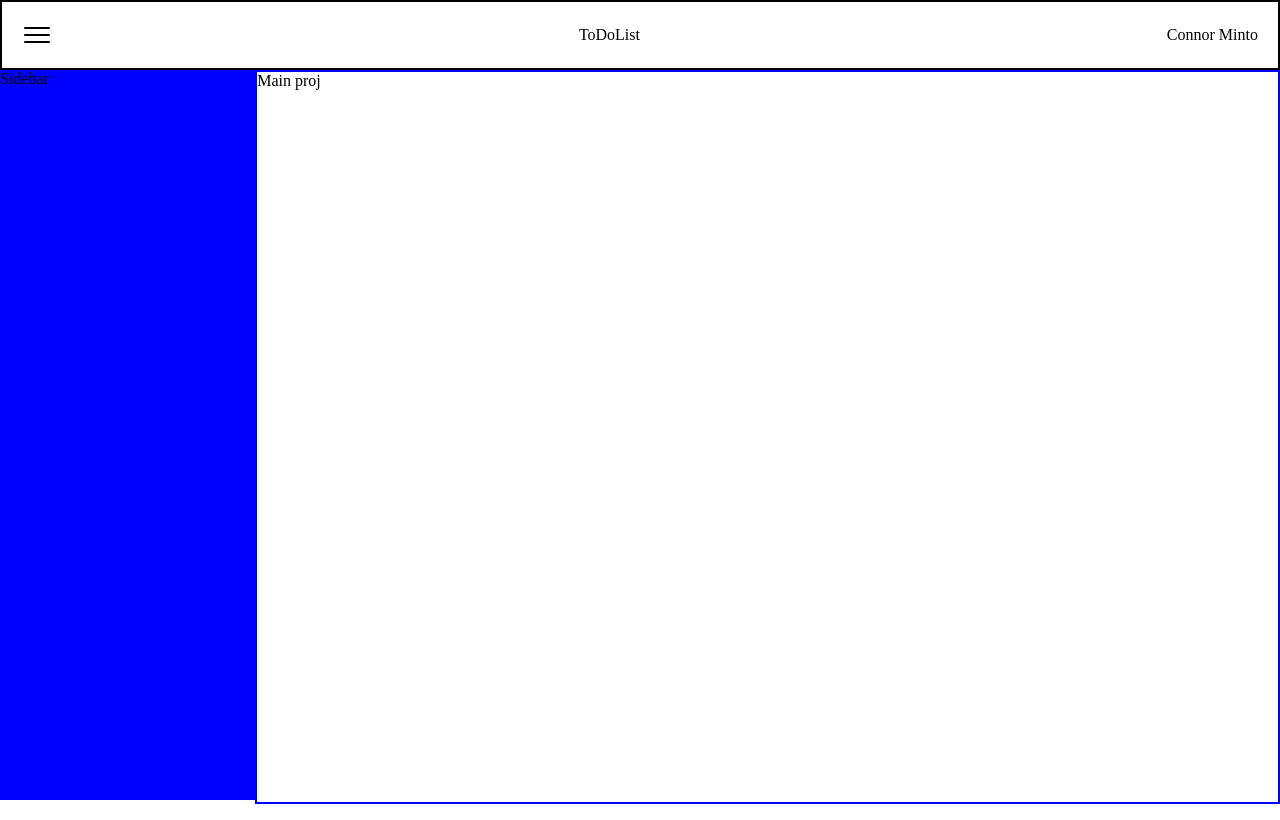
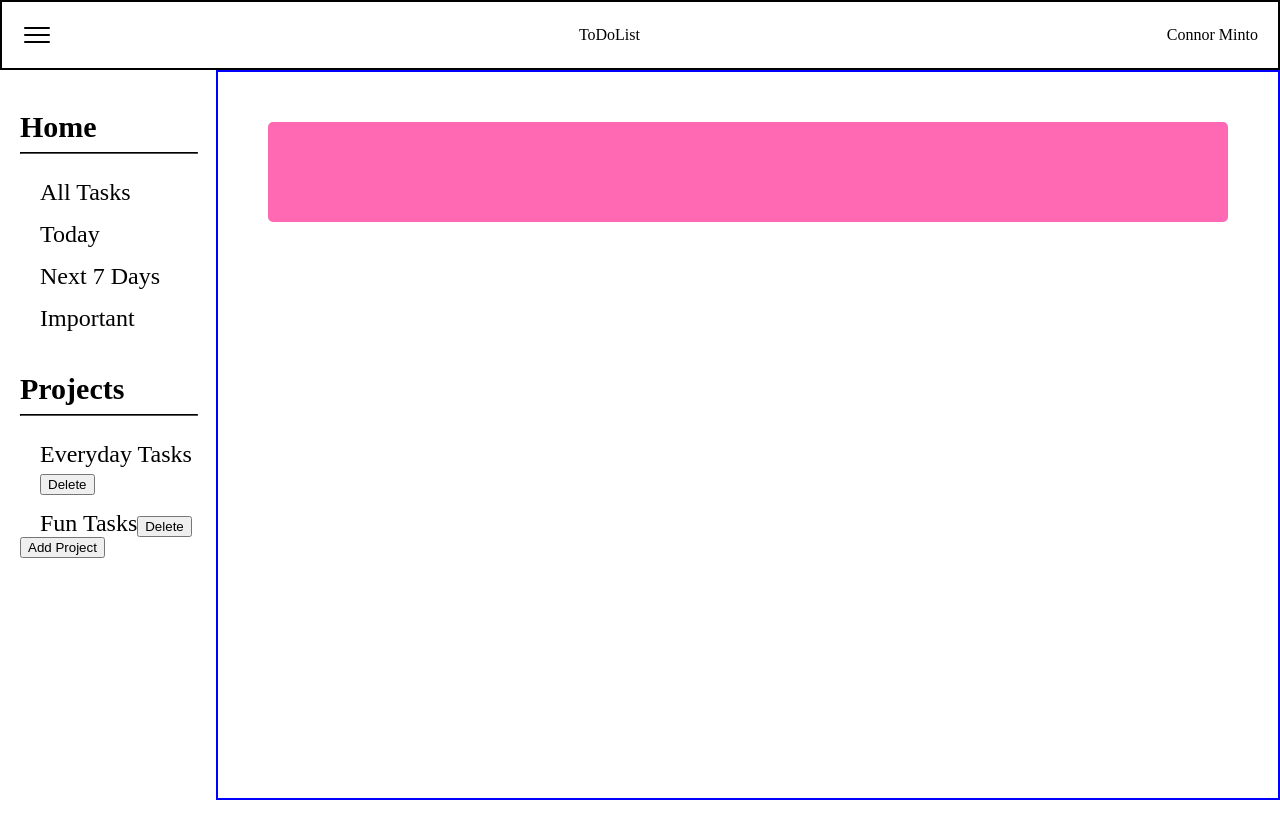
Before and after one commit to ConMint/ToDo, a website built with webpack: page src/index.html in a window 1280 px wide. Built offline with nearby package versions, Linux system fonts and the light colour scheme.

Commit message:
adding new projects

```diff
--- a/package.json
+++ b/package.json
@@ -24,6 +24,7 @@
     "css-loader": "^6.7.1",
     "html-webpack-plugin": "^5.5.0",
     "mini-css-extract-plugin": "^2.6.1",
+    "nodemon": "^2.0.19",
     "style-loader": "^3.3.1",
     "webpack": "^5.74.0",
     "webpack-cli": "^4.10.0",
--- /dev/null
+++ b/src/createProject.js
@@ -0,0 +1,90 @@
+
+
+const addProjBtn = document.getElementById('addProjBtn');
+const currentProj = document.querySelector('.currentProj');
+currentProj.innerText = '';
+
+
+
+let projectList = [
+    {
+        name: 'Everyday Tasks',
+        dataProject: 'Everyday Tasks'
+    },
+    {
+        name: 'Fun Tasks',
+        dataProject: 'Fun Tasks'
+    }
+];
+
+class Project {
+    constructor(name,dataProject) {
+        this.name = name;
+        this.dataProject = dataProject;
+    }
+
+}
+
+function addProject () {
+    const name = prompt('Project name?');
+    const projToAdd = new Project(name, name);
+    projectList.push(projToAdd);
+    showProjects();
+
+    console.log(projectList);
+
+
+}
+
+ function showProjects () {
+
+        listOfProj.innerHTML = '';
+        for (let i=0; i < projectList.length;i++) {
+            createProject(projectList[i])
+
+
+
+        }
+        changeMain();
+
+    }
+
+    function createProject (item) {
+        const listOfProj = document.getElementById('listOfProj');
+
+        const newProj = document.createElement('div');
+        newProj.classList.add('indivProject');
+
+        newProj.textContent = item.name;
+        newProj.setAttribute('data-project',item.dataProject);
+        const delBtn = document.createElement('button');
+        delBtn.textContent = 'Delete';
+        delBtn.addEventListener('click', () => {
+            projectList.splice(projectList.indexOf(item),1);
+            showProjects();
+        })
+        newProj.appendChild(delBtn);
+
+
+
+       listOfProj.appendChild(newProj)
+
+
+
+    }
+
+    function changeMain () {
+
+        document.querySelectorAll('.indivProject').forEach(item => {
+            item.addEventListener('click', () => {
+                currentProj.innerText = item.innerText.slice(0,-6);
+                let activeProject = currentProj.innerText;
+
+                console.log(activeProject)
+            })
+        })
+
+    }
+
+
+export {addProject, showProjects, addProjBtn}
--- a/src/index.html
+++ b/src/index.html
@@ -16,8 +16,31 @@
             <div id="authorInfo">Connor Minto</div>
         </div>
         <div class="content">
-            <div class="sidebar">Sidebar</div>
-            <div class="projects">Main proj</div>
+            <div class="sidebar">
+                <div class="tasks">
+                    <div id="homeHeader">Home</div>
+                    <hr>
+                    <div class="subHeaders">
+                        <div id="allTasks">All Tasks</div>
+                        <div id="todayTasks">Today</div>
+                        <div id="nextWeekTasks">Next 7 Days</div>
+                        <div id="importantTasks">Important</div>
+                    </div>
+                </div>
+                <div class="projects">
+                    <div id="projectHeader">Projects</div>
+                    <hr>
+
+                    <div id = 'listOfProj'>
+
+                    </div>
+                    <button id="addProjBtn">Add Project</button>
+                </div>
+
+            </div>
+            <div class="main">
+                <div class="currentProj">All Tasks</div>
+            </div>
         </div>
     </div>
 
--- a/src/index.js
+++ b/src/index.js
@@ -1,12 +1,21 @@
 import _ from 'lodash';
 import '/src/style.css'
+import { addProject, showProjects, addProjBtn,} from './createProject';
 
+
+
+showProjects();
+
+
+
+
+
+addProjBtn.addEventListener('click',addProject);
 
 const sidebarIcon = document.getElementById('sidebarIcon');
 const sidebar = document.querySelector('.sidebar');
 
 sidebarIcon.addEventListener('click', () => {
     console.log('clikka');
-    sidebar.classList.toggle('sidebar');
     sidebar.classList.toggle('hidden');
 })
--- a/src/style.css
+++ b/src/style.css
@@ -45,15 +45,66 @@ html {
 }
 
 .sidebar {
-    width: 25%;
+    width: 20%;
     height: 100%;
-    background-color: blue;
+
+    box-sizing: border-box;
+    padding: 20px;
+    margin-top: 20px;
+    display: flex;
+    flex-direction: column;
+    gap: 40px;
 }
 
-.projects {
+hr {
+    width: 100%;
+    background-color: black;
+    border-color: black;
+    margin-bottom: 25px;
+}
+
+#projectHeader, #homeHeader {
+    font-size: 30px;
+    font-weight: bold;
+}
+
+.subHeaders{
+    font-size: 24px;
+    margin-left: 20px;
+    display: flex;
+    flex-direction: column;
+    gap: 15px;
+}
+
+#listOfProj {
+    font-size: 24px;
+    margin-left: 20px;
+    display: flex;
+    flex-direction: column;
+    gap: 15px;
+}
+
+.main {
+    box-sizing: border-box;
+    padding: 50px;
     width: 100%;
     height: 100%;
-    border: 2px solid blue
+    border: 2px solid blue;
+    display: flex;
+}
+
+.currentProj {
+    box-sizing: border-box;
+    width: 100%;
+    height: 100px;
+    border: 2px solid hotpink;
+    border-radius: 5px;
+    background-color: hotpink;
+    font-size: 40px;
+    display: flex;
+    align-items: center;
+    padding: 20px;
+    color: whitesmoke;
 }
 
 .hidden{
```
Also changed, not shown: src/changeMain.js (added, +7 -0 lines), dist/banta.css, dist/index.html, dist/main.js, 1 other file.
